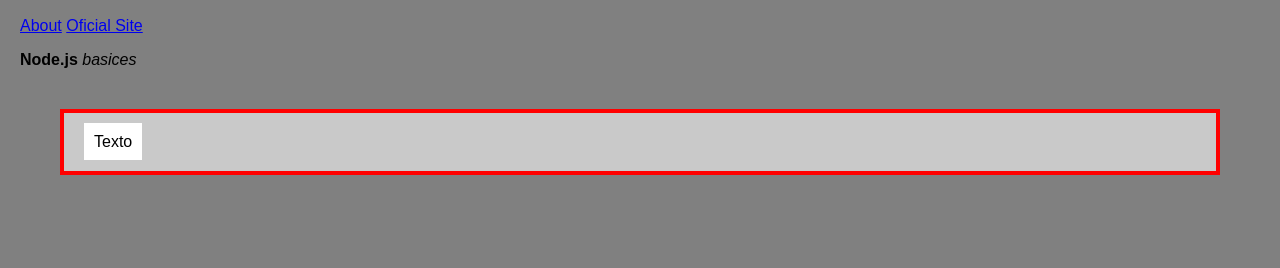
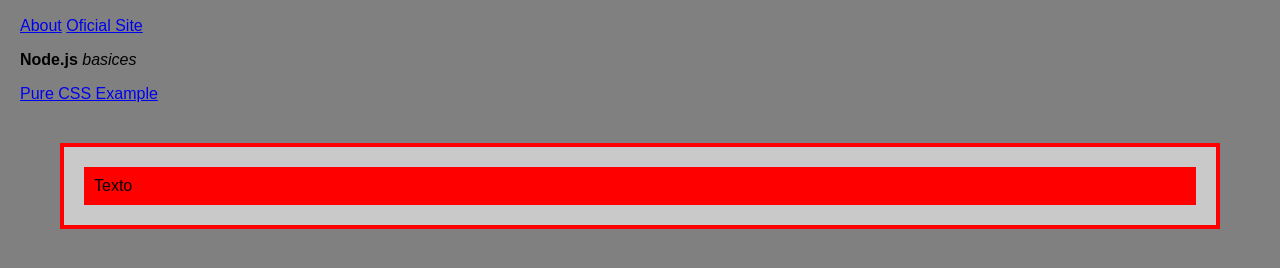
Before and after one commit to fpjunqueira/nodejs-basics-playground, a website: page view/html/index.html in a window 1280 px wide. Shown: the part 470-738 px from the top of the page. Drawn offline with Linux system fonts and the light colour scheme.

Commit message:
Pure css example

```diff
--- a/view/html/index.html
+++ b/view/html/index.html
@@ -11,6 +11,7 @@
             <a href="about.html">About</a>
             <a href="https://nodejs.org/en/">Oficial Site</a>
             <p> <strong>Node.js</strong> <em>basices</em></p>
+            <p><a href="pure-css-example.html">Pure CSS Example</a></p>
         </section>
         <div class="box">
             <span>Texto</span>
--- a/view/html/style.css
+++ b/view/html/style.css
@@ -1,28 +1,38 @@
-body{
+body {
     background: grey;
     font-family: sans-serif;
     margin: 20px;
 }
-h1.title{
+h1.title {
     color: rgb(201, 201, 201);
     font-size: 50px;
 }
-#principal{
+#principal {
     border: burlywood;
 }
 
-.box{
+.box {
     background: rgb(201, 201, 201);
     padding: 20px;
     border: 4px solid red;
     margin: 40px;
+    /* display: inline;  block vs inline elements */
 }
-.box span{
+.box span {
     background: white;
     padding: 10px;
+    display: block; /* block vs inline elements */
 }
-.box:hover{
+.box:hover {
     background: blue;
     border: none;
-    padding: 24px; /* soma de padding e border do box */
+    padding: 24px; /* plus padding and border do box */
 }
+
+/* Responsive - Media Query - CSS 3 */
+/* Mobile First - Recomended */
+@media(min-width: 768px) {
+    .box span {
+        background: red;
+    }
+}
```
Also changed, not shown: view/html/pure-css-example.html (added, +10 -0 lines), README.md.
